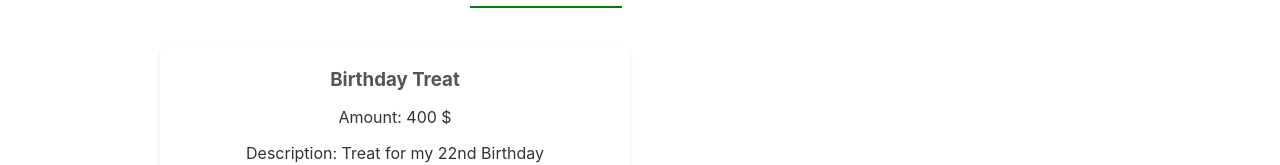
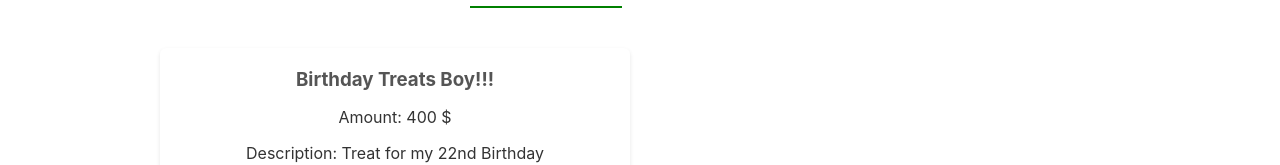
Before and after one commit to maskedTitan/svelte-splitwise, a Svelte app: page / in a window 1280 px wide. Shown: the part 146-311 px from the top of the page. Built offline with nearby package versions, Linux system fonts and the light colour scheme.

Commit message:
added centralized store to hold expenses data and refactored App.svelte

```diff
--- a/src/App.svelte
+++ b/src/App.svelte
@@ -25,14 +25,7 @@
       name: "Harry"
     }
   ];
-  let expenses = [
-    {
-      id: Math.random() * Date.now(),
-      event: "Birthday Treat",
-      amount: 400,
-      description: "Treat for my 22nd Birthday"
-    }
-  ];
+
   const addExpense = e => {
     const expense = e.detail;
     expenses = [...expenses, expense];
@@ -58,7 +51,7 @@
 <main>
   <Tabs {items} {activeItem} on:tab-change={tabChange} />
   {#if activeItem === 'Current Expenses'}
-    <ExpenseList {expenses} {friends} on:update-amount={updateAmount} />
+    <ExpenseList {friends} on:update-amount={updateAmount} />
   {:else if activeItem === 'Add New Expense'}
     <CreateExpense {friends} on:add-expense={addExpense} />
   {/if}
--- a/src/Expenses/ExpenseList.svelte
+++ b/src/Expenses/ExpenseList.svelte
@@ -1,6 +1,12 @@
 <script>
+  import ExpenseStore from "../Stores/ExpenseStore.js";
   import ExpenseDetails from "./ExpenseDetails.svelte";
-  export let expenses, friends;
+  export let expenses,
+    friends = [];
+
+  ExpenseStore.subscribe(data => {
+    expenses = data;
+  });
 </script>
 
 <style>
--- /dev/null
+++ b/src/Stores/ExpenseStore.js
@@ -0,0 +1,12 @@
+import { writable } from 'svelte/store';
+
+const expenses = writable([
+	{
+		id: Math.random() * Date.now(),
+		event: 'Birthday Treats Boy!!!',
+		amount: 400,
+		description: 'Treat for my 22nd Birthday'
+	}
+]);
+
+export default expenses;
```
